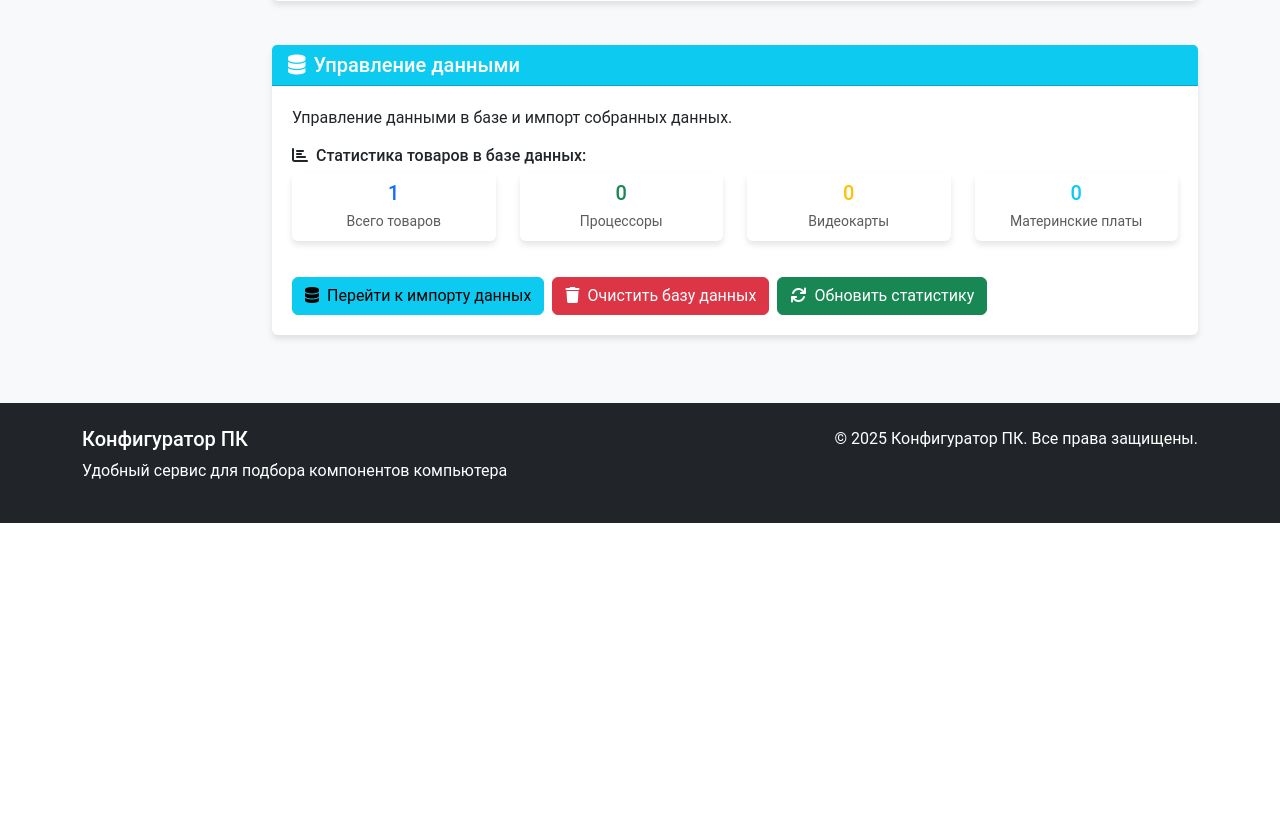
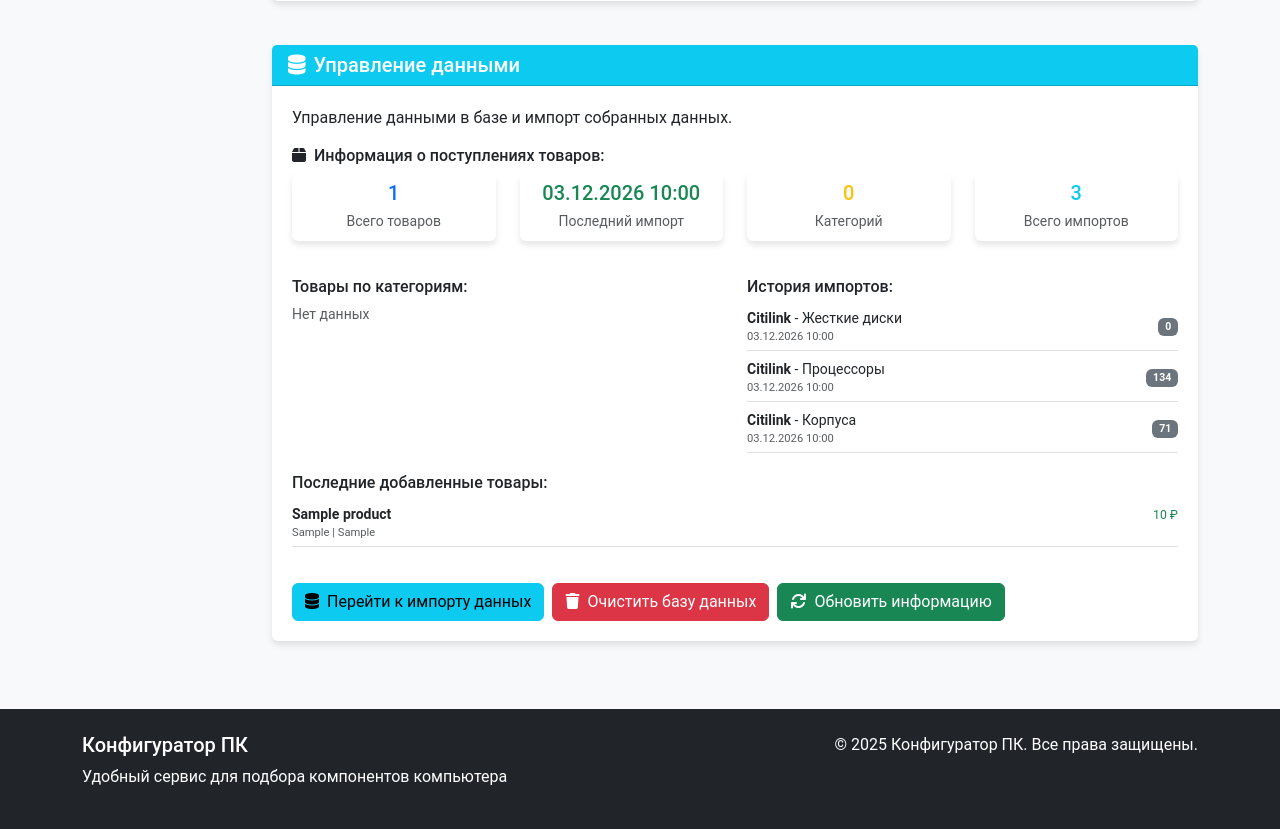
Before and after one commit to Reedmoor/new_pccon, a Flask app: page /admin/scrape in a window 1280 px wide. Shown: the part 1217-2046 px from the top of the page. Before the commit the page ends 1740 px from the top, so only its background shows below. Run offline with Flask 3, Linux system fonts and the light colour scheme; a user stored in the database is signed in; tables that the repository leaves empty hold one stand-in row (values such as "Sample post").

Commit message:
добавление инфы о потоках данных

```diff
--- a/app/routes/admin.py
+++ b/app/routes/admin.py
@@ -364,10 +364,36 @@ def scrape():
                 try:
                     with open(cat_file, 'r', encoding='utf-8') as f:
                         cat_products = json.load(f)
+
+                        # Отображаемое имя категории DNS
+                        display_name = cat_name
+                        if 'videokarty' in cat_name.lower() or 'gpu' in cat_name.lower():
+                            display_name = 'Видеокарты'
+                        elif 'processor' in cat_name.lower() or 'cpu' in cat_name.lower():
+                            display_name = 'Процессоры'
+                        elif 'motherboard' in cat_name.lower() or 'materinskie' in cat_name.lower():
+                            display_name = 'Материнские платы'
+                        elif 'power' in cat_name.lower() or 'pitaniya' in cat_name.lower():
+                            display_name = 'Блоки питания'
+                        elif 'memory' in cat_name.lower() or 'pamyati' in cat_name.lower() or 'ram' in cat_name.lower():
+                            display_name = 'Модули памяти'
+                        elif 'case' in cat_name.lower() or 'korpus' in cat_name.lower():
+                            display_name = 'Корпуса'
+                        elif 'cooler' in cat_name.lower() or 'cooling' in cat_name.lower():
+                            display_name = 'Кулеры для процессора'
+                        elif 'ssd' in cat_name.lower():
+                            display_name = 'SSD накопители'
+                        elif 'hdd' in cat_name.lower() or 'hard' in cat_name.lower():
+                            display_name = 'Жесткие диски'
+                        else:
+                            # Делаем первую букву заглавной
+                            display_name = cat_name.replace('_', ' ').replace('-', ' ').title()
+
                         dns_categories.append({
-                            'name': cat_name,
+                            'name': display_name,
                             'count': len(cat_products),
-                            'file': cat_file
+                            'file': cat_file,
+                            'slug': cat_name
                         })
                         # Add these products to the overall results
                         dns_results.extend(cat_products)
@@ -1192,60 +1218,134 @@ def clear_database():
             'message': f'Ошибка при очистке базы данных: {str(e)}'
         }), 500
 
-@admin_bp.route('/product-arrivals')
+@admin_bp.route('/api/product-arrivals')
 @login_required
 @admin_required
-def product_arrivals():
-    """Страница со списком поступления товаров"""
+def get_product_arrivals():
+    """API endpoint для получения информации о поступлениях товаров"""
     try:
-        # Получаем товары, отсортированные по дате создания (последние добавленные)
-        # Поскольку у нас нет поля created_at, используем id как приблизительный индикатор
-        recent_products = UnifiedProduct.query.order_by(UnifiedProduct.id.desc()).limit(100).all()
-
-        # Группируем по типу продукта
-        products_by_type = {}
-        for product in recent_products:
-            try:
-                product_type = product.product_type or 'unknown'
-                if product_type not in products_by_type:
-                    products_by_type[product_type] = []
-                products_by_type[product_type].append(product)
-            except Exception as e:
-                logger.error(f"Ошибка обработки продукта {product.id}: {e}")
-                continue
-
-        # Статистика по поступлениям
+        # Получаем статистику по типам товаров
         total_products = UnifiedProduct.query.count()
 
-        return render_template('admin/product_arrivals.html',
-                             products_by_type=products_by_type,
-                             total_products=total_products,
-                             recent_count=len(recent_products))
-    except Exception as e:
-        logger.error(f"Ошибка в product_arrivals: {e}")
-        flash(f'Ошибка при загрузке страницы поступлений: {str(e)}', 'danger')
-        return redirect(url_for('admin.dashboard'))
+        # Статистика по категориям
+        categories_stats = []
+        product_types = ['processor', 'graphics_card', 'motherboard', 'ram', 'hard_drive', 'power_supply', 'cooler', 'case']
 
-@admin_bp.route('/api/product-stats')
-@login_required
-@admin_required
-def get_product_stats():
-    """API endpoint для получения статистики товаров"""
-    try:
-        total_products = UnifiedProduct.query.count()
-        processors = UnifiedProduct.query.filter_by(product_type='processor').count()
-        graphics_cards = UnifiedProduct.query.filter_by(product_type='graphics_card').count()
-        motherboards = UnifiedProduct.query.filter_by(product_type='motherboard').count()
+        for product_type in product_types:
+            count = UnifiedProduct.query.filter_by(product_type=product_type).count()
+            if count > 0:
+                # Получаем последний добавленный товар этого типа
+                last_product = UnifiedProduct.query.filter_by(product_type=product_type).order_by(UnifiedProduct.id.desc()).first()
+
+                # Определяем русское название
+                type_names = {
+                    'processor': 'Процессоры',
+                    'graphics_card': 'Видеокарты',
+                    'motherboard': 'Материнские платы',
+                    'ram': 'Оперативная память',
+                    'hard_drive': 'Жесткие диски',
+                    'power_supply': 'Блоки питания',
+                    'cooler': 'Кулеры',
+                    'case': 'Корпуса'
+                }
+
+                categories_stats.append({
+                    'type': product_type,
+                    'name': type_names.get(product_type, product_type.title()),
+                    'count': count,
+                    'last_id': last_product.id if last_product else None,
+                    'last_name': last_product.product_name if last_product else None
+                })
+
+        # Получаем последние 10 добавленных товаров
+        recent_products = UnifiedProduct.query.order_by(UnifiedProduct.id.desc()).limit(10).all()
+        recent_list = []
+        for product in recent_products:
+            recent_list.append({
+                'id': product.id,
+                'name': product.product_name[:50] + '...' if len(product.product_name) > 50 else product.product_name,
+                'type': product.product_type,
+                'vendor': product.vendor,
+                'price': product.price_discounted or product.price_original or 0
+            })
+
+        # Проверяем наличие файлов парсеров для определения последних импортов
+        import_info = []
+
+        # Проверяем DNS файлы
+        dns_parser_dir = os.path.join(os.path.dirname(os.path.dirname(__file__)), 'utils', 'DNS_parsing')
+        dns_categories_dir = os.path.join(dns_parser_dir, 'categories')
+        if os.path.exists(dns_categories_dir):
+            category_files = glob.glob(os.path.join(dns_categories_dir, "product_data_*.json"))
+            for cat_file in category_files:
+                try:
+                    file_stat = os.stat(cat_file)
+                    import_time = datetime.fromtimestamp(file_stat.st_mtime)
+                    cat_name = os.path.basename(cat_file).replace('product_data_', '').replace('.json', '')
+
+                    with open(cat_file, 'r', encoding='utf-8') as f:
+                        cat_products = json.load(f)
+
+                    import_info.append({
+                        'source': 'DNS',
+                        'category': cat_name.replace('_', ' ').title(),
+                        'count': len(cat_products),
+                        'last_update': import_time.strftime('%d.%m.%Y %H:%M'),
+                        'timestamp': import_time.timestamp()
+                    })
+                except Exception as e:
+                    logger.error(f"Ошибка чтения файла {cat_file}: {e}")
+
+        # Проверяем Citilink файлы
+        citilink_data_dir = os.path.join(os.path.dirname(os.path.dirname(__file__)), 'utils', 'Citi_parser', 'data')
+        if os.path.exists(citilink_data_dir):
+            for category_dir in os.listdir(citilink_data_dir):
+                cat_dir_path = os.path.join(citilink_data_dir, category_dir)
+                if os.path.isdir(cat_dir_path):
+                    cat_products_file = os.path.join(cat_dir_path, 'Товары.json')
+                    if os.path.exists(cat_products_file):
+                        try:
+                            file_stat = os.stat(cat_products_file)
+                            import_time = datetime.fromtimestamp(file_stat.st_mtime)
+
+                            with open(cat_products_file, 'r', encoding='utf-8') as f:
+                                cat_products = json.load(f)
+
+                            # Определяем читаемое имя категории
+                            display_names = {
+                                'videokarty': 'Видеокарты',
+                                'processory': 'Процессоры',
+                                'materinskie-platy': 'Материнские платы',
+                                'bloki-pitaniya': 'Блоки питания',
+                                'moduli-pamyati': 'Модули памяти',
+                                'korpusa': 'Корпуса',
+                                'sistemy-ohlazhdeniya-processora': 'Кулеры',
+                                'ssd-nakopiteli': 'SSD накопители',
+                                'zhestkie-diski': 'Жесткие диски'
+                            }
+
+                            import_info.append({
+                                'source': 'Citilink',
+                                'category': display_names.get(category_dir, category_dir.title()),
+                                'count': len(cat_products),
+                                'last_update': import_time.strftime('%d.%m.%Y %H:%M'),
+                                'timestamp': import_time.timestamp()
+                            })
+                        except Exception as e:
+                            logger.error(f"Ошибка чтения файла Citilink {cat_products_file}: {e}")
+
+        # Сортируем импорты по времени (новые сначала)
+        import_info.sort(key=lambda x: x['timestamp'], reverse=True)
 
         return jsonify({
             'success': True,
-            'total': total_products,
-            'processors': processors,
-            'graphics_cards': graphics_cards,
-            'motherboards': motherboards
+            'total_products': total_products,
+            'categories_stats': categories_stats,
+            'recent_products': recent_list,
+            'import_history': import_info[:20]  # Последние 20 импортов
         })
     except Exception as e:
-        logger.error(f"Ошибка получения статистики товаров: {e}")
+        logger.error(f"Ошибка получения информации о поступлениях: {e}")
         return jsonify({
             'success': False,
             'message': str(e)
--- a/app/templates/admin/scrape.html
+++ b/app/templates/admin/scrape.html
@@ -198,11 +198,13 @@
             <div class="card-body">
                 <p>Управление данными в базе и импорт собранных данных.</p>
 
-                <!-- Статистика товаров -->
+                <!-- Информация о поступлениях товаров -->
                 <div class="row mb-3">
                     <div class="col-md-12">
-                        <h6><i class="fas fa-chart-bar me-2"></i>Статистика товаров в базе данных:</h6>
-                        <div class="row text-center">
+                        <h6><i class="fas fa-box me-2"></i>Информация о поступлениях товаров:</h6>
+
+                        <!-- Общая статистика -->
+                        <div class="row text-center mb-3">
                             <div class="col-md-3">
                                 <div class="card border-primary">
                                     <div class="card-body p-2">
@@ -214,25 +216,51 @@
                             <div class="col-md-3">
                                 <div class="card border-success">
                                     <div class="card-body p-2">
-                                        <h5 class="text-success mb-1" id="processorCount">Загрузка...</h5>
-                                        <small class="text-muted">Процессоры</small>
+                                        <h5 class="text-success mb-1" id="lastImportDate">Загрузка...</h5>
+                                        <small class="text-muted">Последний импорт</small>
                                     </div>
                                 </div>
                             </div>
                             <div class="col-md-3">
                                 <div class="card border-warning">
                                     <div class="card-body p-2">
-                                        <h5 class="text-warning mb-1" id="gpuCount">Загрузка...</h5>
-                                        <small class="text-muted">Видеокарты</small>
+                                        <h5 class="text-warning mb-1" id="categoriesCount">Загрузка...</h5>
+                                        <small class="text-muted">Категорий</small>
                                     </div>
                                 </div>
                             </div>
                             <div class="col-md-3">
                                 <div class="card border-info">
                                     <div class="card-body p-2">
-                                        <h5 class="text-info mb-1" id="motherboardCount">Загрузка...</h5>
-                                        <small class="text-muted">Материнские платы</small>
+                                        <h5 class="text-info mb-1" id="totalImports">Загрузка...</h5>
+                                        <small class="text-muted">Всего импортов</small>
                                     </div>
+                                </div>
+                            </div>
+                        </div>
+
+                        <!-- Статистика по категориям -->
+                        <div class="row mb-3">
+                            <div class="col-md-6">
+                                <h6>Товары по категориям:</h6>
+                                <div id="categoriesStats" class="small">
+                                    <div class="text-muted">Загрузка...</div>
+                                </div>
+                            </div>
+                            <div class="col-md-6">
+                                <h6>История импортов:</h6>
+                                <div id="importHistory" class="small" style="max-height: 200px; overflow-y: auto;">
+                                    <div class="text-muted">Загрузка...</div>
+                                </div>
+                            </div>
+                        </div>
+
+                        <!-- Последние добавленные товары -->
+                        <div class="row mb-3">
+                            <div class="col-md-12">
+                                <h6>Последние добавленные товары:</h6>
+                                <div id="recentProducts" class="small" style="max-height: 150px; overflow-y: auto;">
+                                    <div class="text-muted">Загрузка...</div>
                                 </div>
                             </div>
                         </div>
@@ -247,7 +275,7 @@
                         <i class="fas fa-trash me-2"></i>Очистить базу данных
                     </button>
                     <button type="button" class="btn btn-success" onclick="loadProductStats()">
-                        <i class="fas fa-refresh me-2"></i>Обновить статистику
+                        <i class="fas fa-refresh me-2"></i>Обновить информацию
                     </button>
                 </div>
             </div>
@@ -284,29 +312,108 @@ function confirmClearDatabase() {
 }
 
 function loadProductStats() {
-    // Загружаем статистику товаров
-    fetch('/admin/api/product-stats')
+    // Загружаем информацию о поступлениях товаров
+    fetch('/admin/api/product-arrivals')
     .then(response => response.json())
     .then(data => {
         if (data.success) {
-            document.getElementById('totalProducts').textContent = data.total || 0;
-            document.getElementById('processorCount').textContent = data.processors || 0;
-            document.getElementById('gpuCount').textContent = data.graphics_cards || 0;
-            document.getElementById('motherboardCount').textContent = data.motherboards || 0;
+            // Обновляем общую статистику
+            document.getElementById('totalProducts').textContent = data.total_products || 0;
+            document.getElementById('categoriesCount').textContent = data.categories_stats.length || 0;
+            document.getElementById('totalImports').textContent = data.import_history.length || 0;
+
+            // Определяем дату последнего импорта
+            if (data.import_history.length > 0) {
+                document.getElementById('lastImportDate').textContent = data.import_history[0].last_update;
+            } else {
+                document.getElementById('lastImportDate').textContent = 'Нет данных';
+            }
+
+            // Статистика по категориям
+            let categoriesHtml = '';
+            if (data.categories_stats.length > 0) {
+                data.categories_stats.forEach(cat => {
+                    categoriesHtml += `
+                        <div class="d-flex justify-content-between align-items-center mb-1">
+                            <span>${cat.name}</span>
+                            <span class="badge bg-primary">${cat.count}</span>
+                        </div>
+                    `;
+                });
+            } else {
+                categoriesHtml = '<div class="text-muted">Нет данных</div>';
+            }
+            document.getElementById('categoriesStats').innerHTML = categoriesHtml;
+
+            // История импортов
+            let historyHtml = '';
+            if (data.import_history.length > 0) {
+                data.import_history.forEach(imp => {
+                    historyHtml += `
+                        <div class="border-bottom py-1 mb-1">
+                            <div class="d-flex justify-content-between align-items-center">
+                                <div>
+                                    <strong>${imp.source}</strong> - ${imp.category}
+                                    <div class="text-muted" style="font-size: 0.8em;">${imp.last_update}</div>
+                                </div>
+                                <span class="badge bg-secondary">${imp.count}</span>
+                            </div>
+                        </div>
+                    `;
+                });
+            } else {
+                historyHtml = '<div class="text-muted">Нет данных об импортах</div>';
+            }
+            document.getElementById('importHistory').innerHTML = historyHtml;
+
+            // Последние товары
+            let recentHtml = '';
+            if (data.recent_products.length > 0) {
+                data.recent_products.forEach(product => {
+                    let priceText = product.price > 0 ? `${product.price} ₽` : 'Нет цены';
+                    recentHtml += `
+                        <div class="border-bottom py-1 mb-1">
+                            <div class="d-flex justify-content-between align-items-start">
+                                <div style="flex: 1;">
+                                    <div><strong>${product.name}</strong></div>
+                                    <div class="text-muted" style="font-size: 0.8em;">
+                                        ${product.vendor} | ${product.type}
+                                    </div>
+                                </div>
+                                <div class="text-end">
+                                    <small class="text-success">${priceText}</small>
+                                </div>
+                            </div>
+                        </div>
+                    `;
+                });
+            } else {
+                recentHtml = '<div class="text-muted">Нет товаров</div>';
+            }
+            document.getElementById('recentProducts').innerHTML = recentHtml;
+
         } else {
-            console.error('Ошибка загрузки статистики:', data.message);
+            console.error('Ошибка загрузки информации:', data.message);
+            showErrorState();
         }
     })
     .catch(error => {
         console.error('Ошибка:', error);
-        document.getElementById('totalProducts').textContent = 'Ошибка';
-        document.getElementById('processorCount').textContent = 'Ошибка';
-        document.getElementById('gpuCount').textContent = 'Ошибка';
-        document.getElementById('motherboardCount').textContent = 'Ошибка';
+        showErrorState();
     });
 }
 
-// Загружаем статистику при загрузке страницы
+function showErrorState() {
+    document.getElementById('totalProducts').textContent = 'Ошибка';
+    document.getElementById('lastImportDate').textContent = 'Ошибка';
+    document.getElementById('categoriesCount').textContent = 'Ошибка';
+    document.getElementById('totalImports').textContent = 'Ошибка';
+    document.getElementById('categoriesStats').innerHTML = '<div class="text-danger">Ошибка загрузки</div>';
+    document.getElementById('importHistory').innerHTML = '<div class="text-danger">Ошибка загрузки</div>';
+    document.getElementById('recentProducts').innerHTML = '<div class="text-danger">Ошибка загрузки</div>';
+}
+
+// Загружаем информацию о поступлениях при загрузке страницы
 document.addEventListener('DOMContentLoaded', function() {
     loadProductStats();
 });
```
